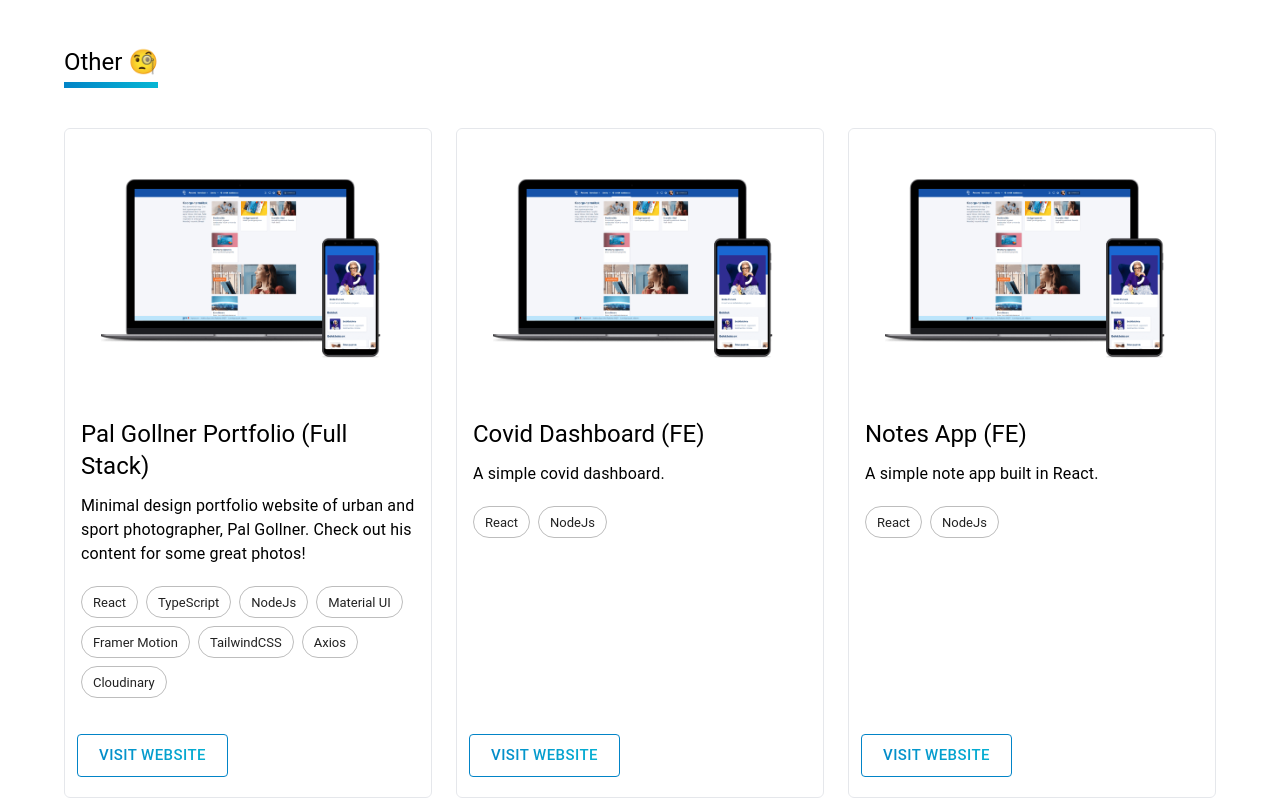
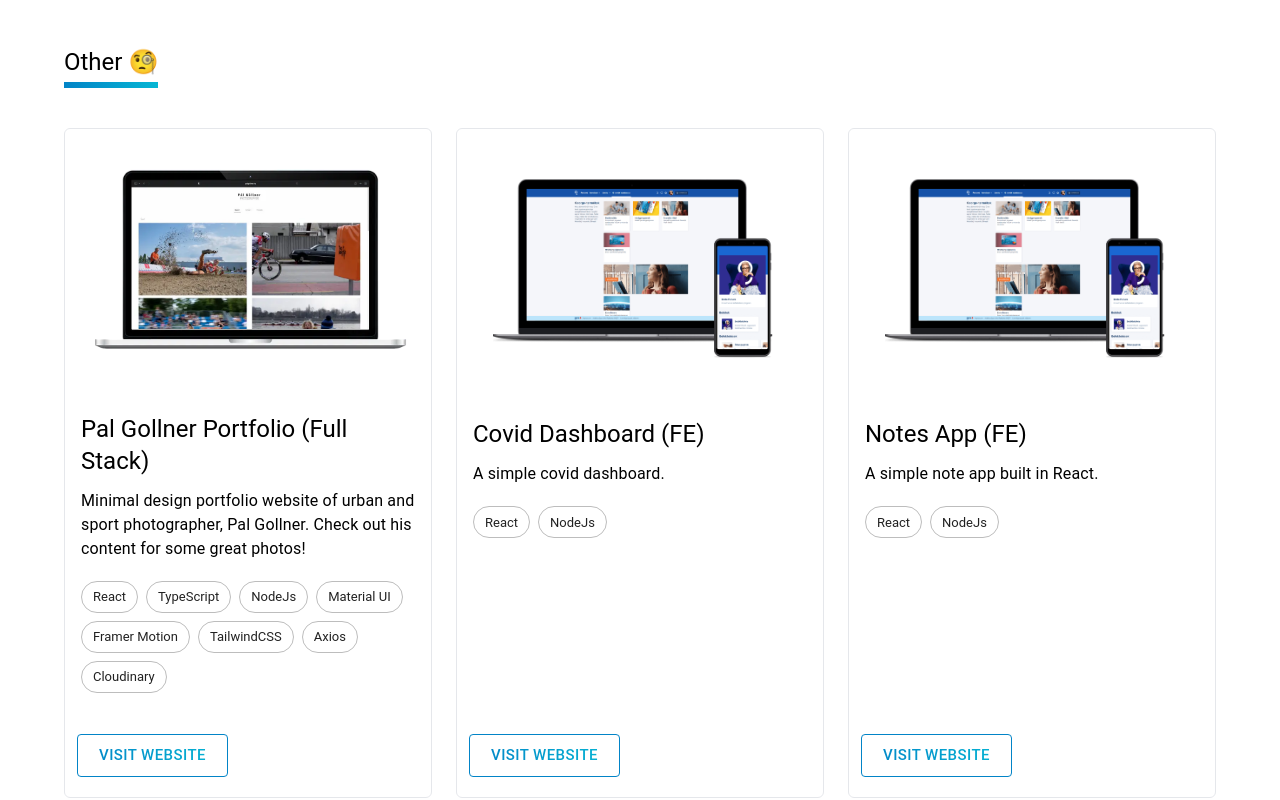
Before and after one commit to adamkui/nextjs-portfolio, a Next.js app: page /portfolio in a window 1280 px wide. Shown: the part 1870-2670 px from the top of the page. Built offline with nearby package versions, Linux system fonts and the light colour scheme; a web font is replaced by a local one.

Commit message:
Image and video updates

```diff
--- a/components/HeaderVideo/HeaderVideo.tsx
+++ b/components/HeaderVideo/HeaderVideo.tsx
@@ -51,6 +51,8 @@ export const HeaderVideo: FC<HeaderVideoProps> = ({
           isDarkMode ? "opacity-40" : "opacity-80"
         )}
         poster={poster}
+        width={typeof window !== "undefined" ? window.innerWidth : undefined}
+        height={384}
       />
     </section>
   );
--- a/data/portfolioItems.ts
+++ b/data/portfolioItems.ts
@@ -56,7 +56,7 @@ export const hobbyPortfolioItems: PortfolioItemProps[] = [
   {
     titleTrlKey: "PORTFOLIO_PAL_GOLLNER_TITLE",
     descriptionTrlKey: "PORTFOLIO_PAL_GOLLNER_DESCRIPTION",
-    imageSrc: "/george_store.webp",
+    imageSrc: "/pal_gollner.webp",
     imageSize: { width: 1350, height: 924 },
     chipContent: ["React", "TypeScript", "NodeJs", "Material UI", "Framer Motion", "TailwindCSS", "Axios", "Cloudinary"],
     buttonProps: { href: "https://www.palgollner.hu/" },
```
Also changed, not shown: public/pal_gollner.webp (added).
